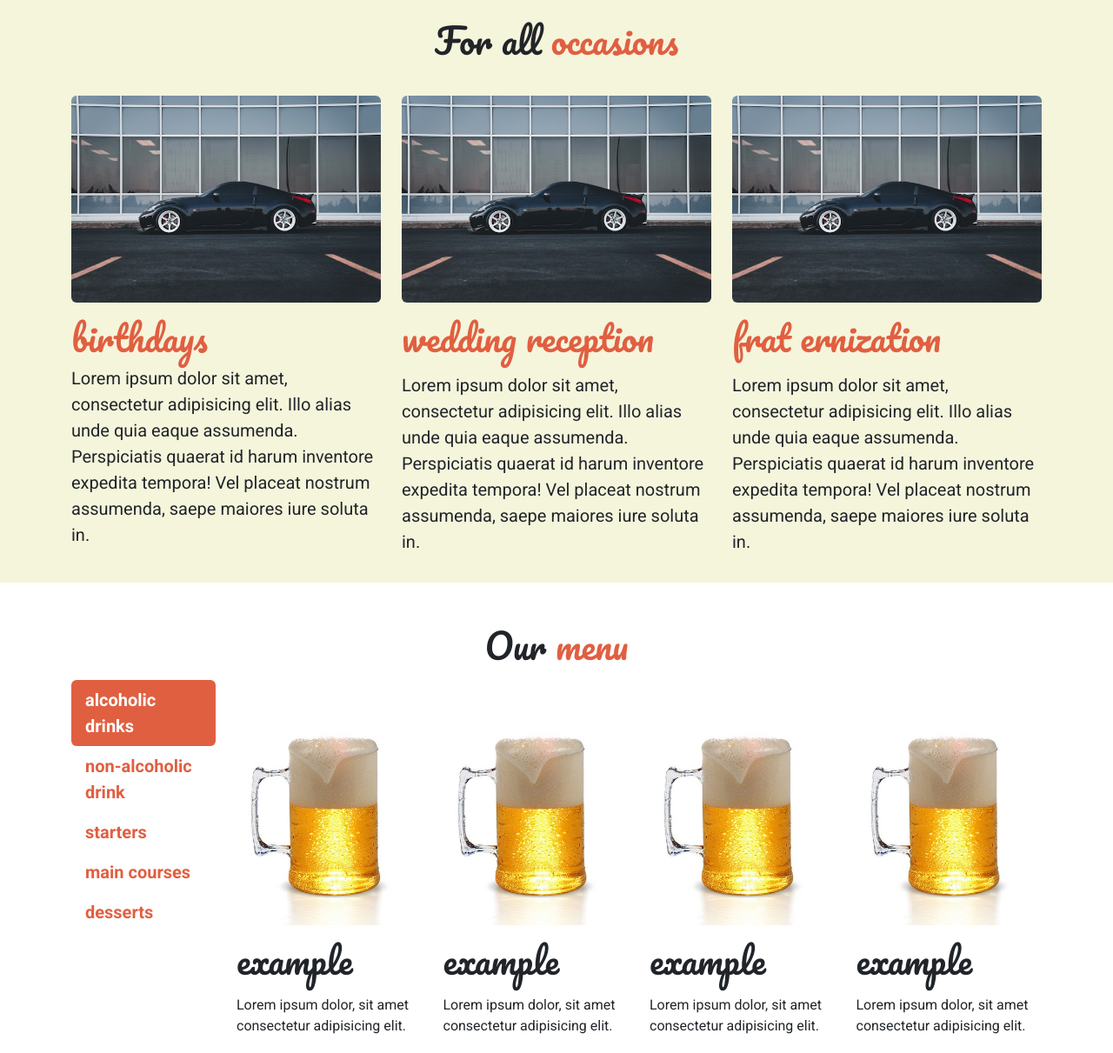
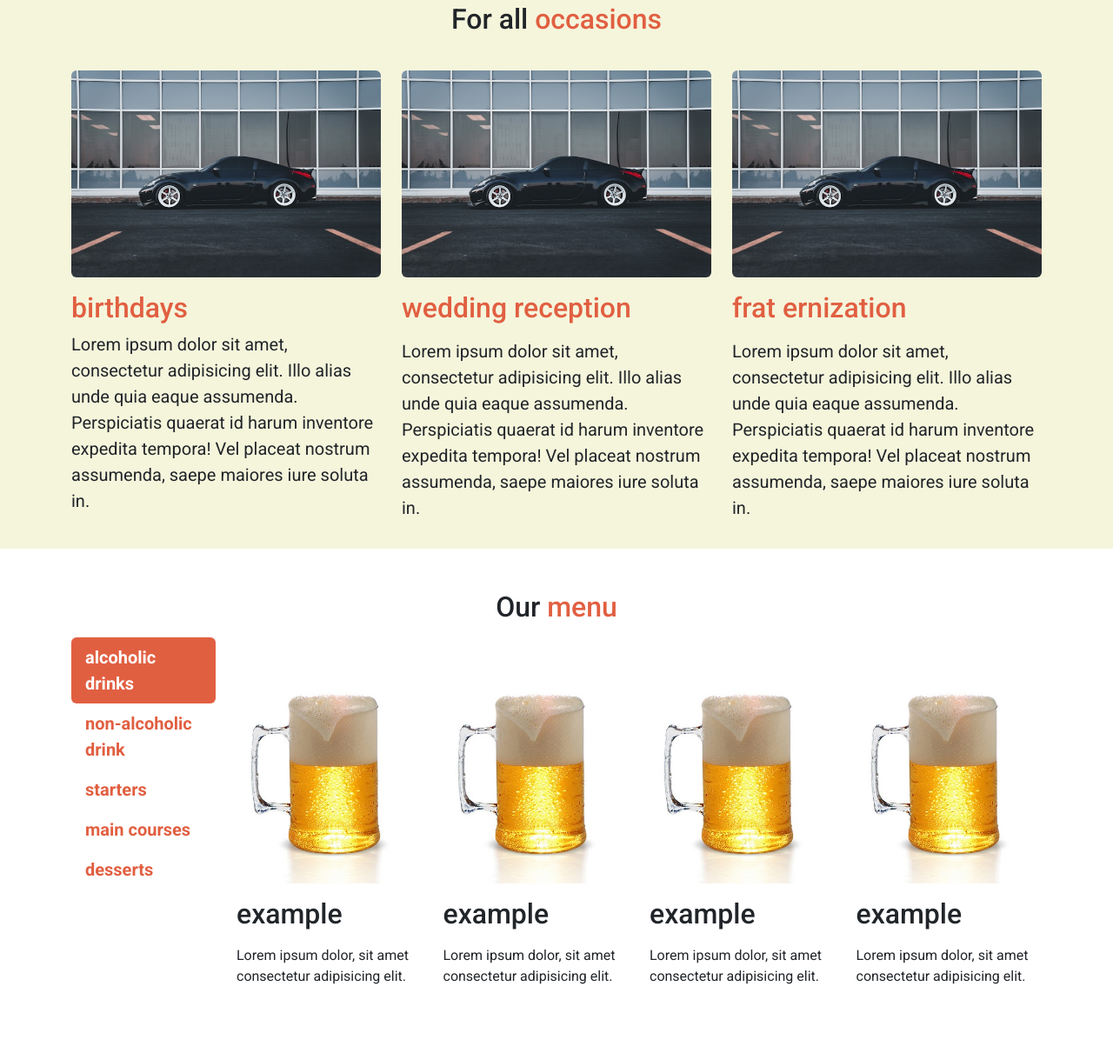
Before and after one commit to eduardo-meira/restaurant, a plain HTML site: page index.html in a window 1280 px wide. Shown: the part 1202-2413 px from the top of the page at 87% size. Drawn offline with nearby package versions, Linux system fonts and the light colour scheme.

Commit message:
Update index.html

```diff
--- a/index.html
+++ b/index.html
@@ -77,7 +77,7 @@
                 </div>
                 <div class="col-md-7">
                     <div>
-                        <h1 >About <span class="text-light">the Restaurant</span></h1>
+                        <h2 >About <span class="text-light">the Restaurant</span></h2>
                         <span class="fs-5">
                             Lorem ipsum dolor sit amet, consectetur adipisicing elit. Illo alias unde quia eaque assumenda.
                             Perspiciatis quaerat id harum inventore expedita tempora! Vel placeat nostrum assumenda,
@@ -85,7 +85,7 @@
                         </span>
                     </div>
                 <div>
-                    <h1 class="mt-0" >About <span class="text-light">the Space</span></h1>
+                    <h2 class="mt-0" >About <span class="text-light">the Space</span></h2>
                     <span class="fs-5">
                         Lorem ipsum dolor sit amet, consectetur adipisicing elit. Illo alias unde quia eaque assumenda.
                         Perspiciatis quaerat id harum inventore expedita tempora! Vel placeat nostrum assumenda,
@@ -101,11 +101,11 @@
     </section>
     <section class="mt-5 mb-5 w-100 p-4" id="container-occasions">
         <div class="container">
-                <h1 class="text-center">For all <span id="occasions">occasions</span> </h1>
+                <h2 class="text-center">For all <span id="occasions">occasions</span> </h2>
             <div class="row mt-4">
                 <div class="col-md-4 mt-3 mb-2">
                     <img class="w-100 rounded" src="./imagens/350z.jpg" alt="">
-                    <h1 class="align-content-center  mt-3" id="cards-title">birthdays</h1>
+                    <h2 class="align-content-center  mt-3" id="cards-title">birthdays</h2>
                     <span class="fs-5">
                         Lorem ipsum dolor sit amet, consectetur adipisicing elit. Illo alias unde quia eaque assumenda.
                         Perspiciatis quaerat id harum inventore expedita tempora! Vel placeat nostrum assumenda,
@@ -114,7 +114,7 @@
                 </div>
                 <div class="col-md-4 mt-3 mb-2">
                     <img class="w-100 rounded" src="./imagens/350z.jpg" alt="">
-                    <h1 class="align-content-center mt-3 mb-3" id="cards-title" >wedding reception</h1>
+                    <h2 class="align-content-center mt-3 mb-3" id="cards-title" >wedding reception</h2>
                     <span class="fs-5 ">
                         Lorem ipsum dolor sit amet, consectetur adipisicing elit. Illo alias unde quia eaque assumenda.
                         Perspiciatis quaerat id harum inventore expedita tempora! Vel placeat nostrum assumenda,
@@ -123,7 +123,7 @@
                 </div>
                 <div class="col-md-4 mt-3 mb-2">
                     <img class="w-100 rounded" src="./imagens/350z.jpg" alt="">
-                    <h1 class="align-content-center mt-3 mb-3" id="cards-title" >frat ernization</h1>
+                    <h2 class="align-content-center mt-3 mb-3" id="cards-title" >frat ernization</h2>
                     <span class="fs-5">
                         Lorem ipsum dolor sit amet, consectetur adipisicing elit. Illo alias unde quia eaque assumenda.
                         Perspiciatis quaerat id harum inventore expedita tempora! Vel placeat nostrum assumenda,
@@ -136,7 +136,7 @@
     <section class="menu" id="menu">
         <div class="container">
             <div class="row">
-                <h1 class="section-tile text-center mb-3">Our <span class="menu-title" >menu</span></h1>
+                <h2 class="section-tile text-center mb-3">Our <span class="menu-title" >menu</span></h2>
             </div>
 
             <div class="row">
@@ -155,27 +155,27 @@
                             <div class="row">
                                 <div class="col-6 col-sm-6 col-md-4 col-lg-3 mt-3 mb-3">
                                     <img class="d-block w-100 h-auto" id="alcohol-drinks" src="./imagens/bebidas-alcoólcisa/chopp.jpg" alt="">
-                                    <h1 class="align-content-center mt-3 mb-3" >example</h1>
+                                    <h2 class="align-content-center mt-3 mb-3" >example</h2>
                                     <p>Lorem ipsum dolor, sit amet consectetur adipisicing elit.</p>
                                 </div>
                                 <div class="col-6 col-sm-6 col-md-4 col-lg-3 mt-3 mb-3">
                                     <img class="d-block w-100 h-auto" id="alcohol-drinks" src="./imagens/bebidas-alcoólcisa/chopp.jpg"alt="">
-                                    <h1 class="align-content-center mt-3 mb-3">example</h1>
+                                    <h2 class="align-content-center mt-3 mb-3">example</h2>
                                     <p>Lorem ipsum dolor, sit amet consectetur adipisicing elit.</p>
                                 </div>
                                 <div class="col-6 col-sm-6 col-md-4 col-lg-3 mt-3 mb-3">
                                     <img class="d-block w-100 h-auto" id="alcohol-drinks" src="./imagens/bebidas-alcoólcisa/chopp.jpg" alt="">
-                                    <h1 class="align-content-center mt-3 mb-3">example</h1>
+                                    <h2 class="align-content-center mt-3 mb-3">example</h2>
                                     <p>Lorem ipsum dolor, sit amet consectetur adipisicing elit.</p>
                                 </div>
                                 <div class="col-6 col-sm-6 col-md-4 col-lg-3 mt-3 mb-3">
                                     <img class="d-block w-100 h-auto" id="alcohol-drinks" src="./imagens/bebidas-alcoólcisa/chopp.jpg" alt="">
-                                    <h1 class="align-content-center mt-3 mb-3">example</h1>
+                                    <h2 class="align-content-center mt-3 mb-3">example</h2>
                                     <p>Lorem ipsum dolor, sit amet consectetur adipisicing elit.</p>
                                 </div>
                                 <div class="col-6 col-sm-6 col-md-4 col-lg-3 mt-3 mb-3">
                                     <img class="d-block w-100 h-auto" id="alcohol-drinks" src="./imagens/bebidas-alcoólcisa/chopp.jpg"alt="">
-                                    <h1 class="align-content-center mt-3 mb-3">example</h1>
+                                    <h2 class="align-content-center mt-3 mb-3">example</h2>
                                     <p>Lorem ipsum dolor, sit amet consectetur adipisicing elit.</p>
                                 </div>
                             </div>
@@ -184,12 +184,12 @@
                             <div class="row">
                                 <div class="col-6 col-sm-6 col-md-4 col-lg-3 mt-3 mb-3">
                                     <img class="d-block w-100 h-auto" id="coquinha" src="./imagens/coquinha/coca.png" alt="">
-                                    <h1 class="align-content-center mt-3 mb-3" >example</h1>
+                                    <h2 class="align-content-center mt-3 mb-3" >example</h2>
                                     <p>Lorem ipsum dolor, sit amet consectetur adipisicing elit.</p>
                                 </div>
                                 <div class="col-6 col-sm-6 col-md-4 col-lg-3 mt-3 mb-3">
                                     <img class="d-block w-100 h-auto" id="coquinha" src="./imagens/coquinha/coca.png"alt="">
-                                    <h1 class="align-content-center mt-3 mb-3">example</h1>
+                                    <h2 class="align-content-center mt-3 mb-3">example</h2>
                                     <p>Lorem ipsum dolor, sit amet consectetur adipisicing elit.</p>
                                 </div>
 
@@ -199,22 +199,22 @@
                             <div class="row">
                                 <div class="col-6 col-sm-6 col-md-4 col-lg-3 mt-3 mb-3 ">
                                     <img class="d-block w-100 h-auto" id="starters" src="./imagens/comida-boa/Ruela-Parmegiana.jpg" alt="">
-                                    <h1 class="align-content-center mt-3 mb-3" >example</h1>
+                                    <h2 class="align-content-center mt-3 mb-3" >example</h2>
                                     <p>Lorem ipsum dolor, sit amet consectetur adipisicing elit.</p>
                                 </div>
                                 <div class="col-6 col-sm-6 col-md-4 col-lg-3 mt-3 mb-3 ">
                                     <img class="d-block w-100 h-auto" id="starters" src="./imagens/comida-boa/Ruela-Parmegiana.jpg"alt="">
-                                    <h1 class="align-content-center mt-3 mb-3">example</h1>
+                                    <h2 class="align-content-center mt-3 mb-3">example</h2>
                                     <p>Lorem ipsum dolor, sit amet consectetur adipisicing elit.</p>
                                 </div>
                                 <div class="col-6 col-sm-6 col-md-4 col-lg-3 mt-3 mb-3 ">
                                     <img class="d-block w-100 h-auto" id="starters" src="./imagens/comida-boa/Ruela-Parmegiana.jpg"alt="">
-                                    <h1 class="align-content-center mt-3 mb-3">example</h1>
+                                    <h2 class="align-content-center mt-3 mb-3">example</h2>
                                     <p>Lorem ipsum dolor, sit amet consectetur adipisicing elit.</p>
                                 </div>
                                 <div class="col-6 col-sm-6 col-md-4 col-lg-3 mt-3 mb-3 ">
                                     <img class="d-block w-100 h-auto" id="starters" src="./imagens/comida-boa/Ruela-Parmegiana.jpg"alt="">
-                                    <h1 class="align-content-center mt-3 mb-3">example</h1>
+                                    <h2 class="align-content-center mt-3 mb-3">example</h2>
                                     <p>Lorem ipsum dolor, sit amet consectetur adipisicing elit.</p>
                                 </div>
                             </div>
@@ -223,12 +223,12 @@
                             <div class="row">
                                 <div class="col-6 col-sm-6 col-md-4 col-lg-3 mt-3 mb-3">
                                     <img class="d-block w-100 h-auto" id="main" src="./imagens/carne/images.jpeg" alt="">
-                                    <h1 class="align-content-center mt-3 mb-3" >example</h1>
+                                    <h2 class="align-content-center mt-3 mb-3" >example</h2>
                                     <p>Lorem ipsum dolor, sit amet consectetur adipisicing elit.</p>
                                 </div>
                                 <div class="col-6 col-sm-6 col-md-4 col-lg-3 mt-3 mb-3">
                                     <img class="d-block w-100 h-auto" id="main" src="./imagens/carne/images.jpeg"alt="">
-                                    <h1 class="align-content-center mt-3 mb-3">example</h1>
+                                    <h2 class="align-content-center mt-3 mb-3">example</h2>
                                     <p>Lorem ipsum dolor, sit amet consectetur adipisicing elit.</p>
                                 </div>
                                 </div>
@@ -238,12 +238,12 @@
                             <div class="row">
                                 <div class="col-6 col-sm-6 col-md-4 col-lg-3 mt-3 mb-3">
                                     <img class="d-block w-100 h-auto" id="desserts-img" src="./imagens/desserts/dessert.-gallery-1" alt="">
-                                    <h1 class="align-content-center mt-3 mb-3" >example</h1>
+                                    <h2 class="align-content-center mt-3 mb-3" >example</h2>
                                     <p>Lorem ipsum dolor, sit amet consectetur adipisicing elit.</p>
                                 </div>
                                 <div class="col-6 col-sm-6 col-md-4 col-lg-3 mt-3 mb-3">
                                     <img class="d-block w-100 h-auto" id="desserts-img" src="./imagens/desserts/dessert.-gallery-1"alt="">
-                                    <h1 class="align-content-center mt-3 mb-3">example</h1>
+                                    <h2 class="align-content-center mt-3 mb-3">example</h2>
                                     <p>Lorem ipsum dolor, sit amet consectetur adipisicing elit.</p>
                                 </div>
                             </div>
@@ -256,7 +256,7 @@
     <section id="contact-us">
         <div class="container">
             <div class="row">
-                <h1 class="section-title text-center mt-3" >Contact <span id="us" >us</span></h1>
+                <h2 class="section-title text-center mt-3" >Contact <span id="us" >us</span></h2>
             </div>
             <div class="row ">
                 <div class="col-md-7">
@@ -283,9 +283,9 @@
                 <div class="col-md-5 p-5">
                     <div class="row">
                         <div>
-                            <h1 class="fs-2">
+                            <h2 class="fs-2">
                                 <i class="bi bi-hand-thumbs-up-fill" ></i>
-                                Social media</h1>
+                                Social media</h2>
                             <ul class="social-media" >
                                 <li>
                                     <a href="#">
@@ -305,9 +305,9 @@
                             </ul>
                         </div>
                         <div class="mt-4">
-                            <h1 class="fs-2">
+                            <h2 class="fs-2">
                                 <i class="bi bi-cursor-fill" ></i>
-                                Address</h1>
+                                Address</h2>
                             <p class="fs-4" >Street example, number:000, bootstrap</p>
                         </div>
                     </div>
```
